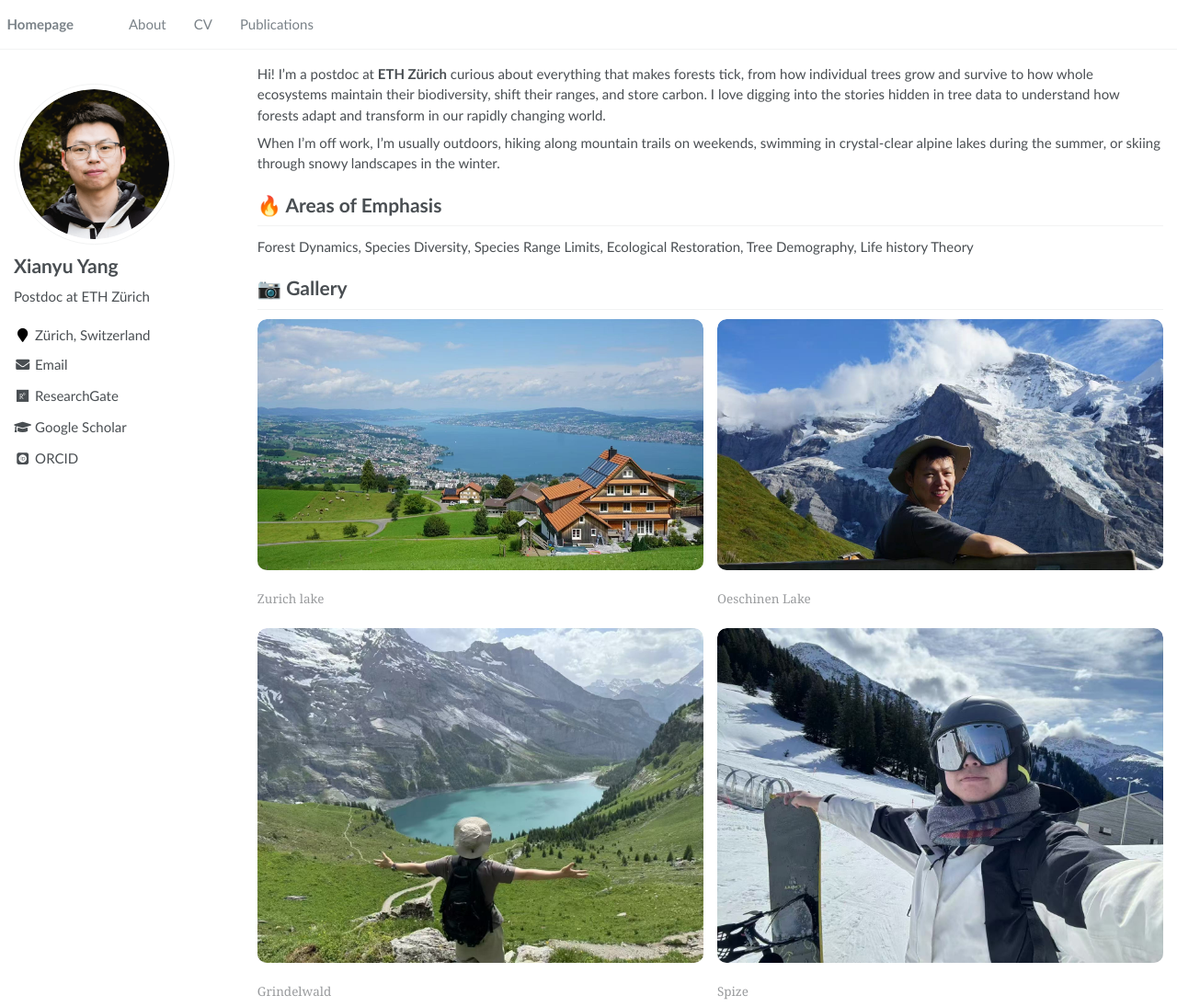
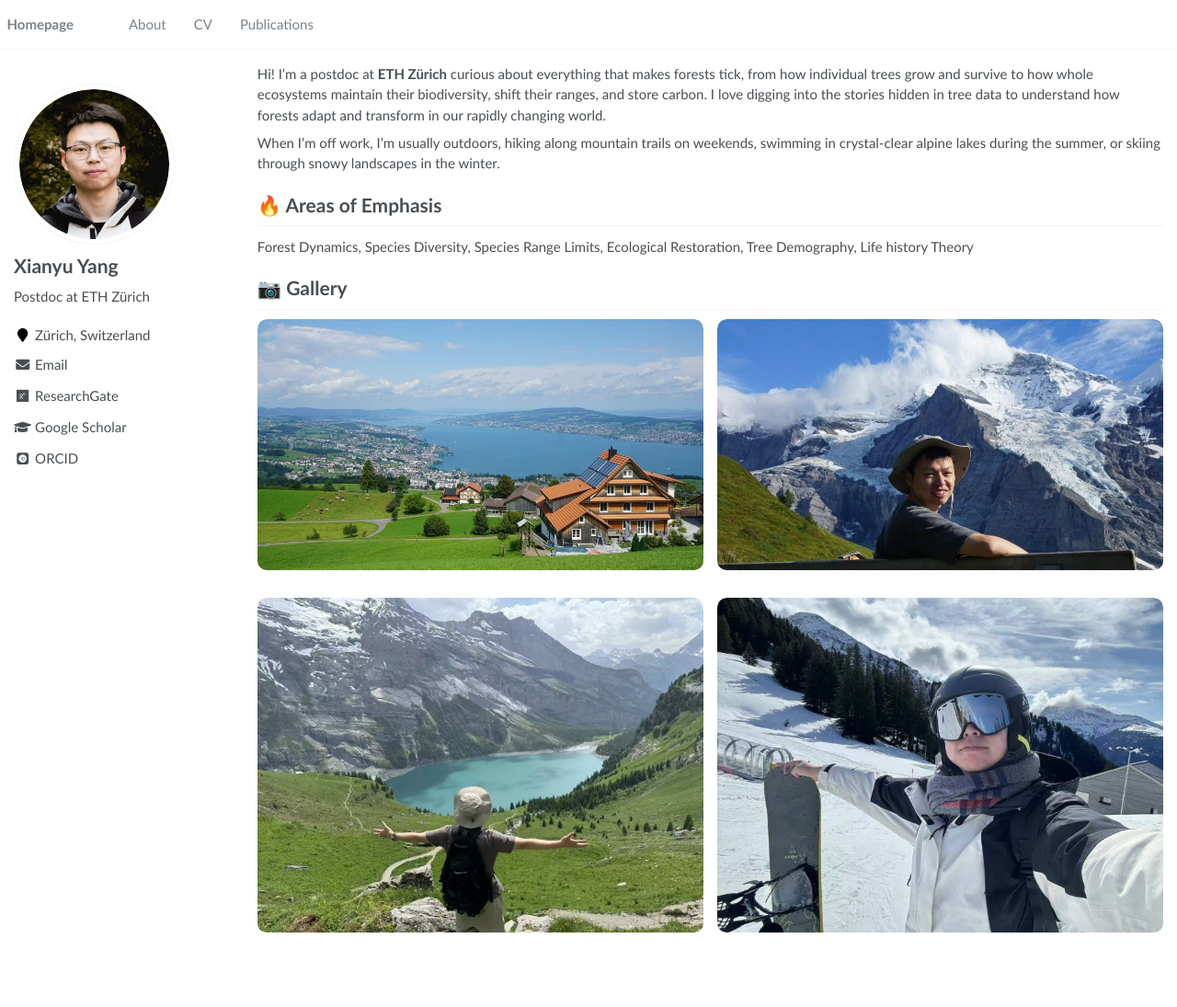
Before and after one commit to Xianyu-Yang/xianyu-yang.github.io, a Jekyll site: the page built from _pages/about.md, in a window 1280 px wide and 1095 px high. Shown: the whole window at 92% size. Built offline with Jekyll 4.4.1, drawn with Linux system fonts in a browser that asks for light colours; some web fonts are replaced.

Commit message:
Update about.md

```diff
--- a/_pages/about.md
+++ b/_pages/about.md
@@ -27,19 +27,15 @@ Forest Dynamics, Species Diversity, Species Range Limits, Ecological Restoration
 <div class="life-grid">
   <figure>
     <img src="/images/life/Zurich-lake.jpg" alt="Zurich lake" loading="lazy">
-    <figcaption>Zurich lake</figcaption>
   </figure>
   <figure>
     <img src="/images/life/hiking1.jpg" alt="Mountain hike" loading="lazy">
-    <figcaption>Oeschinen Lake</figcaption>
   </figure>
   <figure>
     <img src="/images/life/hiking2.jpg" alt="Winter ski" loading="lazy">
-    <figcaption>Grindelwald</figcaption>
   </figure>
     <figure>
     <img src="/images/life/skii.jpg" alt="Winter ski" loading="lazy">
-    <figcaption>Spize</figcaption>
   </figure>
 </div>
 
```
